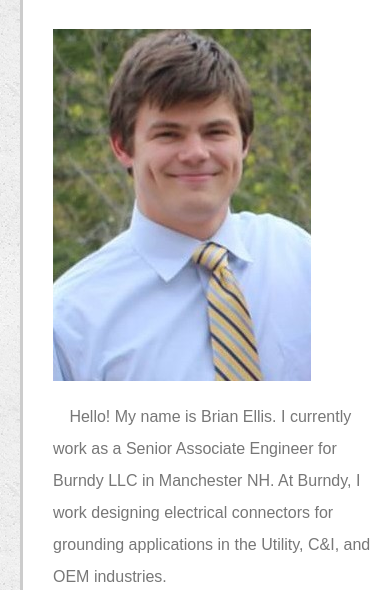
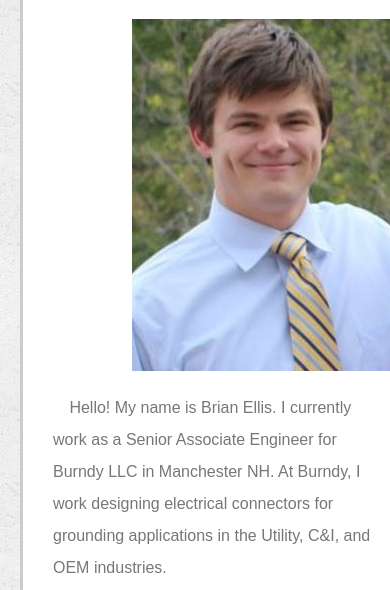
Before and after one commit to TheBrellis/Responsive-Portfolio, a plain HTML site: page index.html in a window 390 px wide. Shown: the part 254-844 px from the top of the page. Drawn offline with Linux system fonts and the light colour scheme.

Commit message:
added responsive behavior to #profpic and .content  for 640px

```diff
--- a/assets/css/style.css
+++ b/assets/css/style.css
@@ -282,6 +282,10 @@ nav a{
     margin: 20px;
 }
 
-
+#profpic {
+    float: none;
+    margin-left: 23.9955%;
+    padding:0px;
+}
 
 }
```
